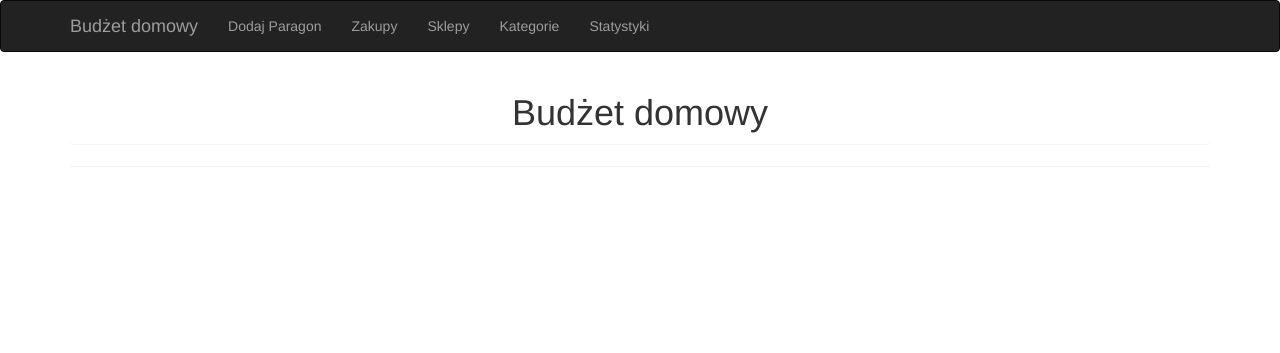
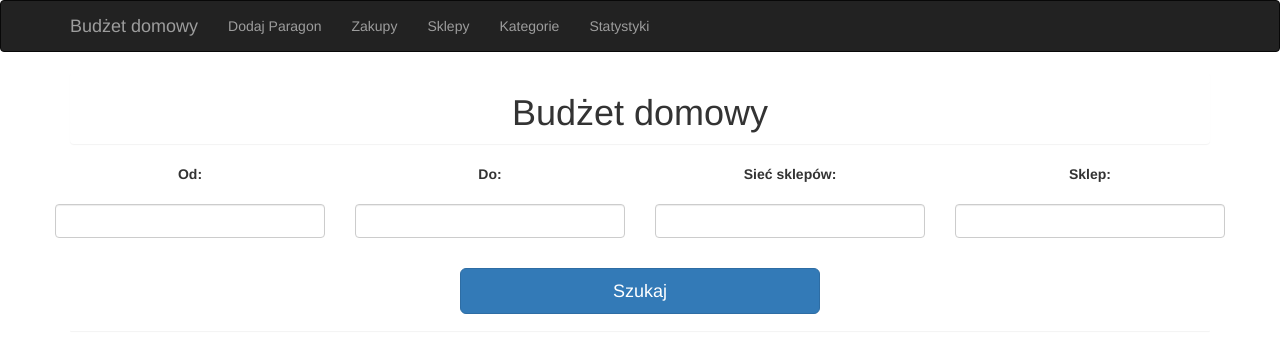
Before and after one commit to Nuurek/HomeBudget, a Django app: page / in a window 1280 px wide. Shown: the top 353 px of the page. Run offline with Django 3.2, Linux system fonts and the light colour scheme; data that the repository does not hold is empty; some libraries are stand-ins or nearby versions.

Commit message:
Searching through purchases by date range.

```diff
--- /dev/null
+++ b/home_budget/static/home_budget/js/bill_list.js
@@ -0,0 +1,24 @@
+function setUpElements() {
+    var startDate = $('#id_start_date');
+    var endDate = $('#id_end_date');
+    var brand = $('#id_brand');
+    var shop = $('#id_shop_id');
+
+    var options = {
+        format: "dd.mm.yyyy",
+        weekStart: 1,
+        todayBtn: "linked",
+        language: "pl",
+        keyboardNavigation: false,
+        todayHighlight: true
+    };
+
+    startDate.datepicker(options);
+    endDate.datepicker(options);
+    brand.select2();
+    shop.select2();
+};
+
+(function($){
+    setUpElements();
+})(jQuery);
--- a/home_budget/templates/bill_list.html
+++ b/home_budget/templates/bill_list.html
@@ -2,7 +2,47 @@
 
 {% load static humanize %}
 
+
+{% block stylesheets %}
+    <link rel="stylesheet" href="{% static "css/bootstrap-datepicker.min.css" %}">
+    <link rel="stylesheet" href="{% static "css/select2.min.css" %}">
+{% endblock %}
+
 {% block content %}
+    <form class="row" method="GET">
+        <div class="row form-group text-center">
+            <label for="" class="col-md-3">
+                Od:
+            </label>
+            <label for="" class="col-md-3">
+                Do:
+            </label>
+            <label for="" class="col-md-3">
+                Sieć sklepów:
+            </label>
+            <label for="" class="col-md-3">
+                Sklep:
+            </label>
+        </div>
+        <div class="row form-group">
+            <div class="form-group col-md-3">
+                <input id="id_start_date" name="start-date" type="text" class="form-control text-center">
+            </div>
+            <div class="form-group col-md-3">
+                <input id="id_end_date" name="end-date" type="text" class="form-control text-center">
+            </div>
+            <div class="form-group col-md-3">
+                <input id="id_brand" name="brand" type="text" class="form-control">
+            </div>
+            <div class="form-group col-md-3">
+                <input id="id_shop_id" name="shop" type="text" class="form-control">
+            </div>
+        </div>
+        <div class="form-group text-center col-md-4 col-md-offset-4">
+            <input class="btn btn-lg btn-primary btn-block" type="submit" value="Szukaj"></input>
+        </div>
+    </form>
+
     <div id="bills=list">
         <div class="panel list-group">
             {% regroup object_list by czas_zakupu as days %}
@@ -68,3 +108,10 @@
         {% endif %}
     </div>
 {% endblock %}
+
+
+{% block scripts %}
+    <script src="{% static 'js/bootstrap-datepicker.js' %}"></script>
+    <script src="{% static 'js/select2.min.js' %}"></script>
+    <script src="{% static 'home_budget/js/bill_list.js' %}"></script>
+{% endblock %}
--- a/home_budget/views/bills.py
+++ b/home_budget/views/bills.py
@@ -6,9 +6,11 @@ from django.db import IntegrityError
 from django.contrib import messages
 from collections import defaultdict
 import json
+from datetime import datetime
 
 from ..models import Paragony, Zakupy, Sklepy
 from ..forms import BillForm, PurchaseFormSet
+from .common import DateRangeView
 
 
 class BillCreateView(TemplateView):
@@ -123,18 +125,30 @@ class BillDetailView(BillCreateView):
         )
 
 
-class BillListView(ListView):
+class BillListView(ListView, DateRangeView):
     template_name = "bill_list.html"
 
     paginate_by = 10
 
+    def get_context_data(self, **kwargs):
+        context = super(BillListView, self).get_context_data(**kwargs)
+        print("Context data")
+        return context
+
     def get_queryset(self):
+        self.start_date, self.end_date = self._get_date_range(
+            self.request, "start-date", "end-date", "%d.%m.%Y", 30
+        )
+
         queryset = Paragony.objects.all().values(
             'id',
             'sklepy_id__adres',
             'czas_zakupu',
             'sklepy_id__sieci_sklepow_nazwa'
-            ).annotate(total=Sum(
+            ).filter(czas_zakupu__range=(
+                self.start_date, self.end_date
+            )).annotate(total=Sum(
                 F('zakupy__cena_jednostkowa')*F('zakupy__ilosc_produktu')
             )).order_by('-czas_zakupu')
+
         return queryset
--- /dev/null
+++ b/home_budget/views/common.py
@@ -0,0 +1,24 @@
+from datetime import date, datetime, timedelta
+
+
+class DateRangeView(object):
+
+    def _get_date_range(self, request, start_date_id, end_date_id,
+                        format, delta):
+        try:
+            end_date = datetime.strptime(
+                request.GET.get(end_date_id),
+                format
+            )
+        except:
+            end_date = datetime.now()
+
+        try:
+            start_date = datetime.strptime(
+                request.GET.get(start_date_id),
+                format
+            )
+        except:
+            start_date = end_date - timedelta(days=delta)
+
+        return start_date, end_date
```
Also changed, not shown: home_budget/views/statistics.py (+5 -22 lines).
